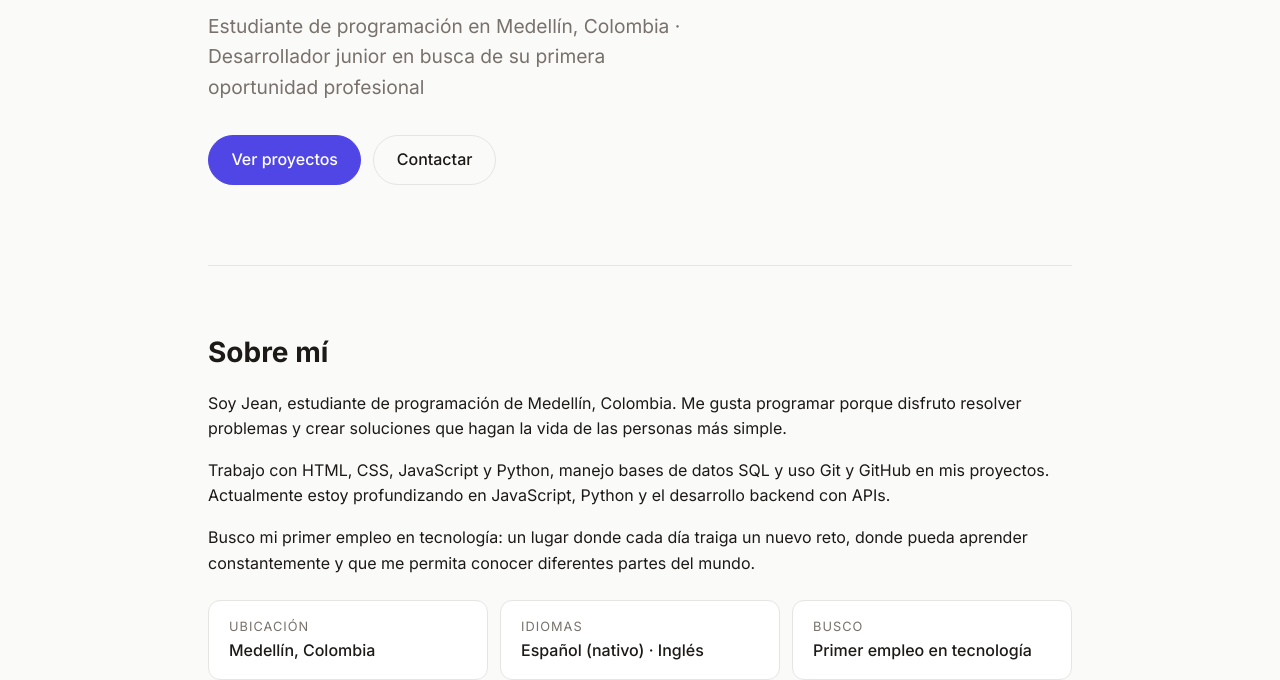
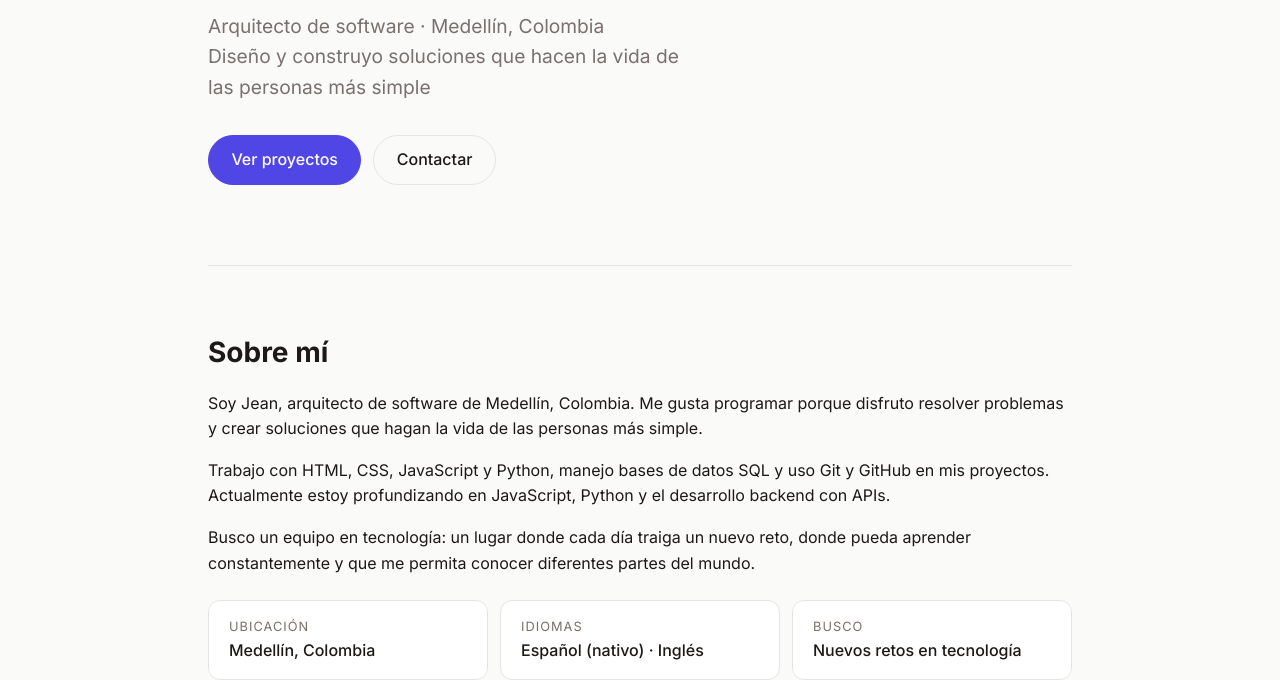
Before and after one commit to jccallejas34/jccallejas34.github.io, a plain HTML site: page index.html in a window 1280 px wide. Shown: the part 279-959 px from the top of the page. Drawn offline with Linux system fonts and the light colour scheme; no server answers.

Commit message:
Cambiar perfil de estudiante a arquitecto de software
Co-Authored-By: Claude Opus 5.5 <noreply@anthropic.com>

```diff
--- a/index.html
+++ b/index.html
@@ -4,7 +4,7 @@
   <meta charset="UTF-8">
   <meta name="viewport" content="width=device-width, initial-scale=1.0">
   <title>Jean Callejas · Portafolio</title>
-  <meta name="description" content="Portafolio de Jean Callejas, estudiante de programación">
+  <meta name="description" content="Portafolio de Jean Callejas, arquitecto de software en Medellín, Colombia">
   <link rel="preconnect" href="https://fonts.googleapis.com">
   <link rel="preconnect" href="https://fonts.gstatic.com" crossorigin>
   <link href="https://fonts.googleapis.com/css2?family=Inter:wght@400;500;700;800&display=swap" rel="stylesheet">
@@ -26,7 +26,7 @@
     <section id="inicio" class="hero">
       <p class="eyebrow">Hola, soy</p>
       <h1>Jean Callejas</h1>
-      <p class="tagline">Estudiante de programación en Medellín, Colombia · Desarrollador junior en busca de su primera oportunidad profesional</p>
+      <p class="tagline">Arquitecto de software · Medellín, Colombia<br>Diseño y construyo soluciones que hacen la vida de las personas más simple</p>
       <div class="actions">
         <a href="#proyectos" class="btn primary">Ver proyectos</a>
         <a href="#contacto" class="btn">Contactar</a>
@@ -37,7 +37,7 @@
     <section id="sobre-mi">
       <h2>Sobre mí</h2>
       <p>
-        Soy Jean, estudiante de programación de Medellín, Colombia. Me gusta programar porque disfruto
+        Soy Jean, arquitecto de software de Medellín, Colombia. Me gusta programar porque disfruto
         resolver problemas y crear soluciones que hagan la vida de las personas más simple.
       </p>
       <p>
@@ -45,13 +45,13 @@
         Actualmente estoy profundizando en JavaScript, Python y el desarrollo backend con APIs.
       </p>
       <p>
-        Busco mi primer empleo en tecnología: un lugar donde cada día traiga un nuevo reto, donde pueda
+        Busco un equipo en tecnología: un lugar donde cada día traiga un nuevo reto, donde pueda
         aprender constantemente y que me permita conocer diferentes partes del mundo.
       </p>
       <ul class="facts">
         <li><span>Ubicación</span>Medellín, Colombia</li>
         <li><span>Idiomas</span>Español (nativo) · Inglés</li>
-        <li><span>Busco</span>Primer empleo en tecnología</li>
+        <li><span>Busco</span>Nuevos retos en tecnología</li>
       </ul>
     </section>
 
```
